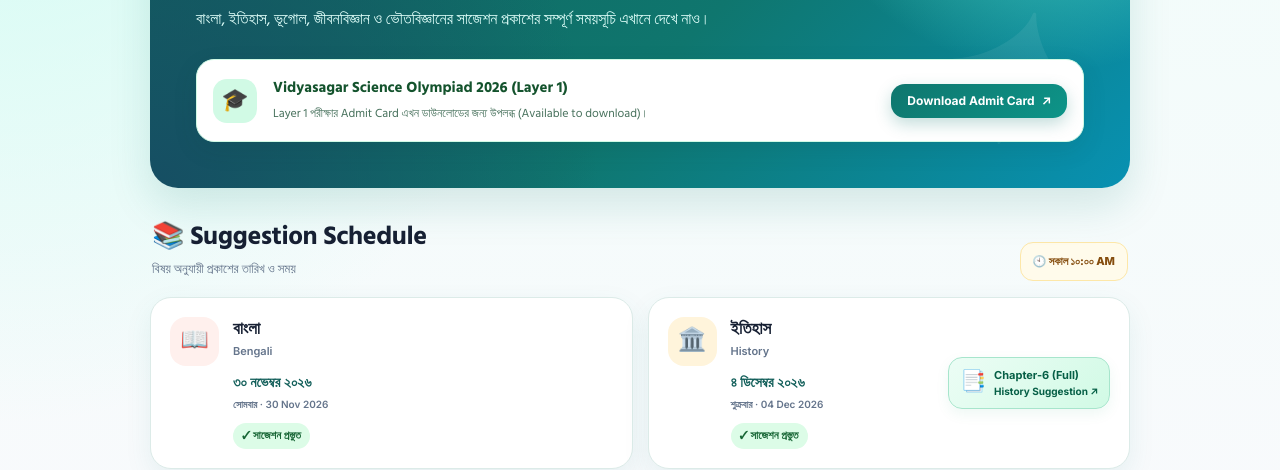
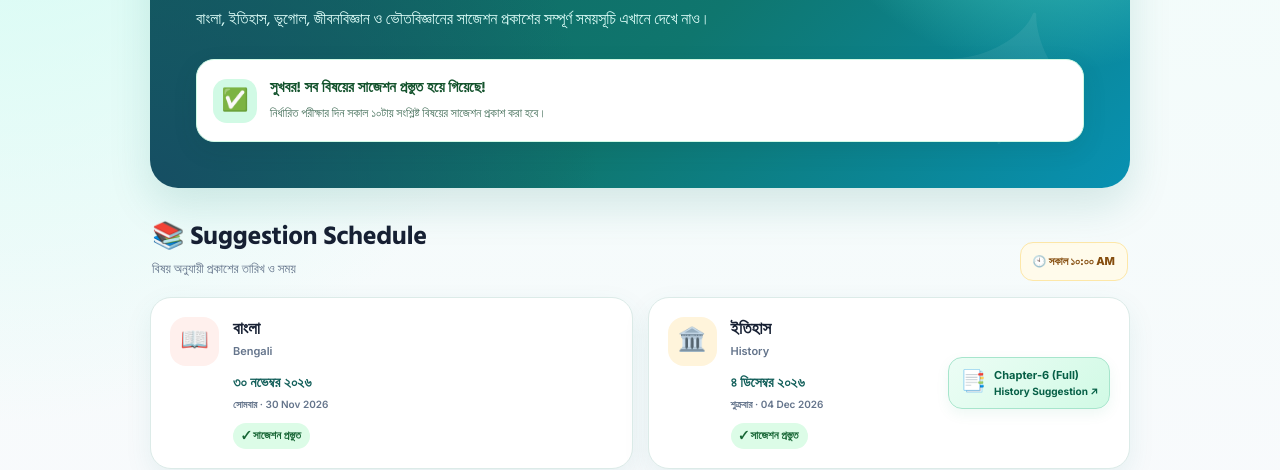
Before and after one commit to zracross/CNSC, a plain HTML site: page index.html in a window 1280 px wide. Shown: the part 330-800 px from the top of the page. Drawn offline with Linux system fonts and the light colour scheme.

Commit message:
Refactor index.html structure and content

```diff
--- a/index.html
+++ b/index.html
@@ -1,17 +1,10 @@
-<!DOCTYPE html>
-<html lang="bn">
+<!DOCTYPE html><html lang="bn">
 <head>
   <meta charset="UTF-8" />
   <meta name="viewport" content="width=device-width, initial-scale=1.0" />
   <meta name="theme-color" content="#0f766e" />
-  <meta name="description" content="Class 9 Students' Council suggestion publication schedule for 2026." />
-  <title>Class 9 Students' Council | Suggestion Hub</title>
-  <link rel="stylesheet" href="style.css" />
-</head>
-<body>
-
-  <!-- Header -->
-  <header class="page">
+  <meta name="description" content="Class 9 Students' Council suggestion publication schedule for 2026." />  <title>Class 9 Students' Council | Suggestion Hub</title>  <link rel="stylesheet" href="style.css" />
+</head><body>  <!-- Header -->  <header class="page">
     <div class="nav">
       <div class="brand">
         <div class="brand-mark" aria-hidden="true">✦</div>
@@ -19,13 +12,10 @@
           Class 9 Students' Council
           <small>STUDENT SUGGESTION HUB</small>
         </div>
+      </div>  <div class="nav-pill">SESSION 2026</div>
 </div>
-      <div class="nav-pill">SESSION 2026</div>
-    </div>
-  </header>
 
-  <main class="page">
-    <!-- Hero Section -->
+  </header>  <main class="page"><!-- Hero Section -->
 <section class="hero">
   <div class="eyebrow">📣 Official Student Update</div>
 
@@ -39,27 +29,17 @@
     সাজেশন প্রকাশের সম্পূর্ণ সময়সূচি এখানে দেখে নাও।
   </p>
 
-      <!-- Vidyasagar Science Olympiad 2026 Admit Card -->
-      <div class="ready-banner vso-banner">
-        <div class="ready-icon" aria-hidden="true">🎓</div>
+  <div class="ready-banner">
+    <div class="ready-icon" aria-hidden="true">✅</div>
 
-        <div class="vso-content">
-          <strong>Vidyasagar Science Olympiad 2026 (Layer 1)</strong>
+    <div>
+      <strong>সুখবর! সব বিষয়ের সাজেশন প্রস্তুত হয়ে গিয়েছে!</strong>
+
       <span>
-            Layer 1 পরীক্ষার Admit Card এখন ডাউনলোডের জন্য উপলব্ধ (Available to download)।
+        নির্ধারিত পরীক্ষার দিন সকাল ১০টায় সংশ্লিষ্ট বিষয়ের
+        সাজেশন প্রকাশ করা হবে।
       </span>
     </div>
-
-        <a
-          class="vso-download-btn"
-          href="https://zracross.github.io/VSO/"
-          target="_blank"
-          rel="noopener noreferrer"
-          aria-label="Download Vidyasagar Science Olympiad 2026 Layer 1 Admit Card"
-        >
-          <span>Download Admit Card</span>
-          <span aria-hidden="true">↗</span>
-        </a>
   </div>
 </section>
 
@@ -246,14 +226,9 @@
   <strong>11:15 AM – 2:15 PM</strong>
 </section>
 
-  </main>
-
-  <!-- Footer -->
-  <footer class="page">
+  </main>  <!-- Footer -->  <footer class="page">
     <strong>Class 9 Students' Council</strong>
     <br>
     Learn together. Prepare better. Do your best. 💚
-  </footer>
-
-</body>
+  </footer></body>
 </html>
```
Lines whose indentation alone changed are shown as unchanged.
